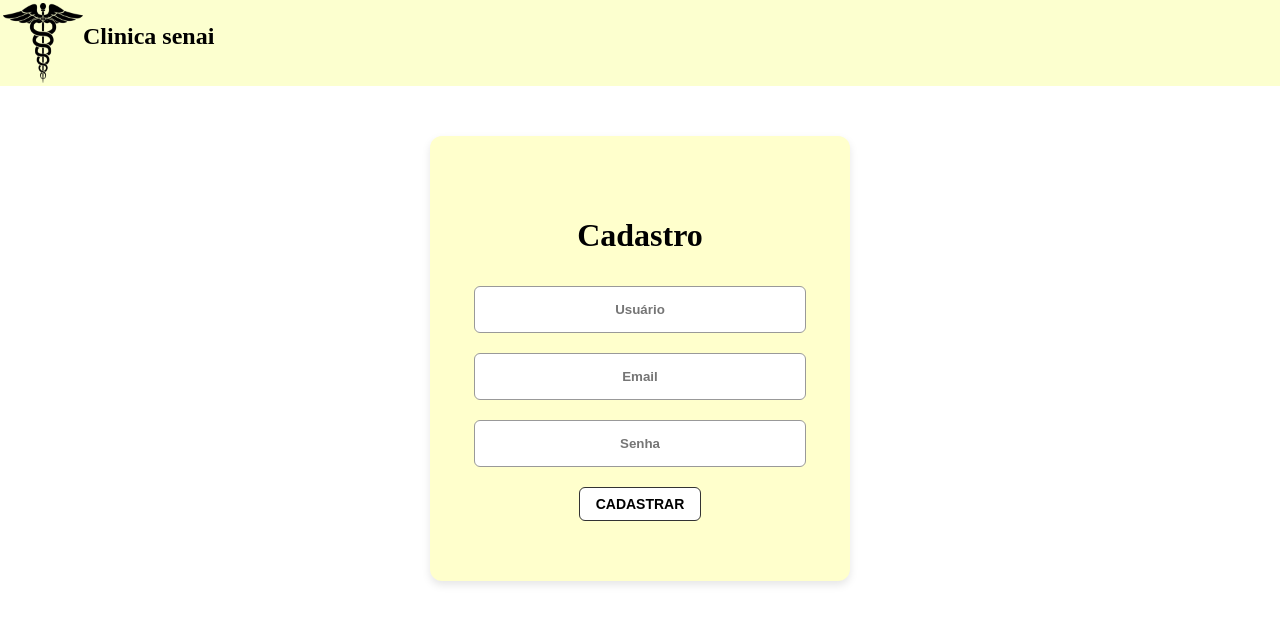
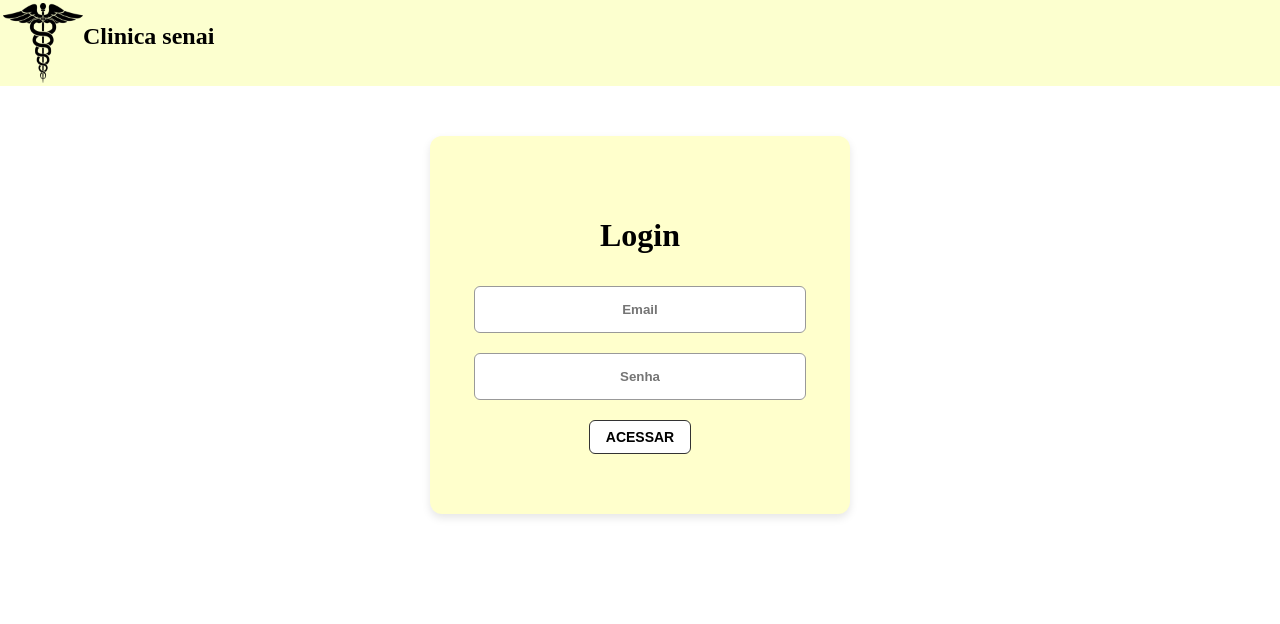
Before and after one commit to ThiagoKagoiki/SA-clinica, a React (Vite) app: page /login in a window 1280 px wide. Shown: the top 624 px of the page. Built offline with nearby package versions, Linux system fonts and the light colour scheme.

Commit message:
tela de login feita

```diff
--- a/src/App.jsx
+++ b/src/App.jsx
@@ -1,11 +1,12 @@
 import './App.css'
 import { Cadastro } from './Pages/Cadastro'
+import { Login } from './Pages/Login'
 
 function App() {
 
   return (
     <>
-      <Cadastro/>
+      <Login/>
     </>
   )
 }
--- /dev/null
+++ b/src/Pages/Login.css
@@ -0,0 +1,40 @@
+.forms-login {
+    background-color: #ffffcc; /* Fundo amarelo claro para o formulário */
+    max-width: 300px;
+    margin: 50px auto; /* Centraliza abaixo da navbar */
+    padding: 60px;
+    border-radius: 12px;
+    box-shadow: 0 4px 8px rgba(0, 0, 0, 0.1);
+    display: flex;
+    flex-direction: column;
+    align-items: center;
+}
+
+.input-login {
+    width: 100%;
+    padding: 15px;
+    margin: 10px 0;
+    border: 1px solid #999;
+    border-radius: 6px;
+    text-align: center;
+    font-weight: bold;
+    background-color: white;
+}
+
+.btn-login {
+    padding: 8px 16px;
+    border: 1px solid #333;
+    border-radius: 6px;
+    background-color: white;
+    cursor: pointer;
+    font-size: 14px;
+    font-weight: bold;
+    text-transform: uppercase;
+    margin-top: 10px;
+    transition: background-color 0.3s, transform 0.2s;
+}
+
+.btn-login:hover {
+    background-color: #f0f0f0;
+    transform: scale(1.05);
+}
--- /dev/null
+++ b/src/Pages/Login.jsx
@@ -0,0 +1,17 @@
+import React from "react";
+import { Layout } from "../Componentes/Layout";
+import './Login.css'
+
+export const Login = () => {
+    return(
+        <div>
+            <Layout/>
+            <form action="" className="forms-login">
+                <h1>Login</h1>
+                <input type="text" placeholder="Email" className="input-login"/>
+                <input type="password" placeholder="Senha" className="input-login"/>
+                <button className="btn-login">Acessar</button>
+            </form>
+        </div>
+    )
+}
```
